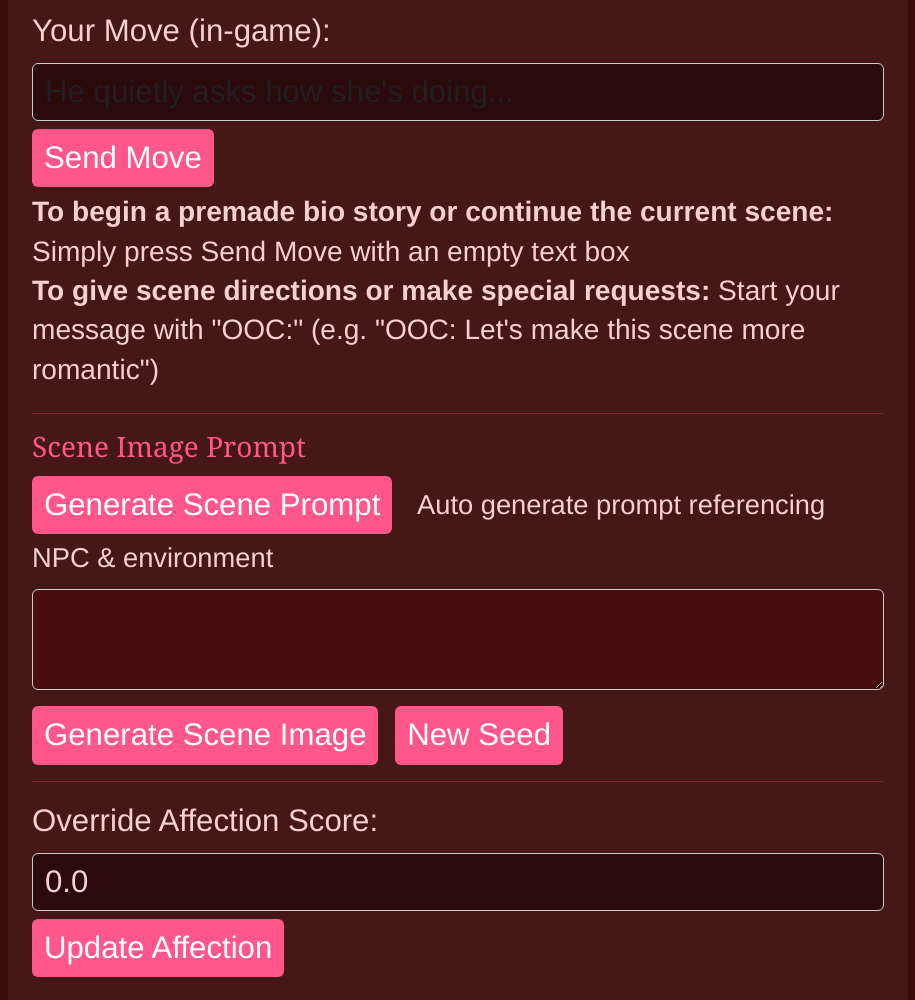
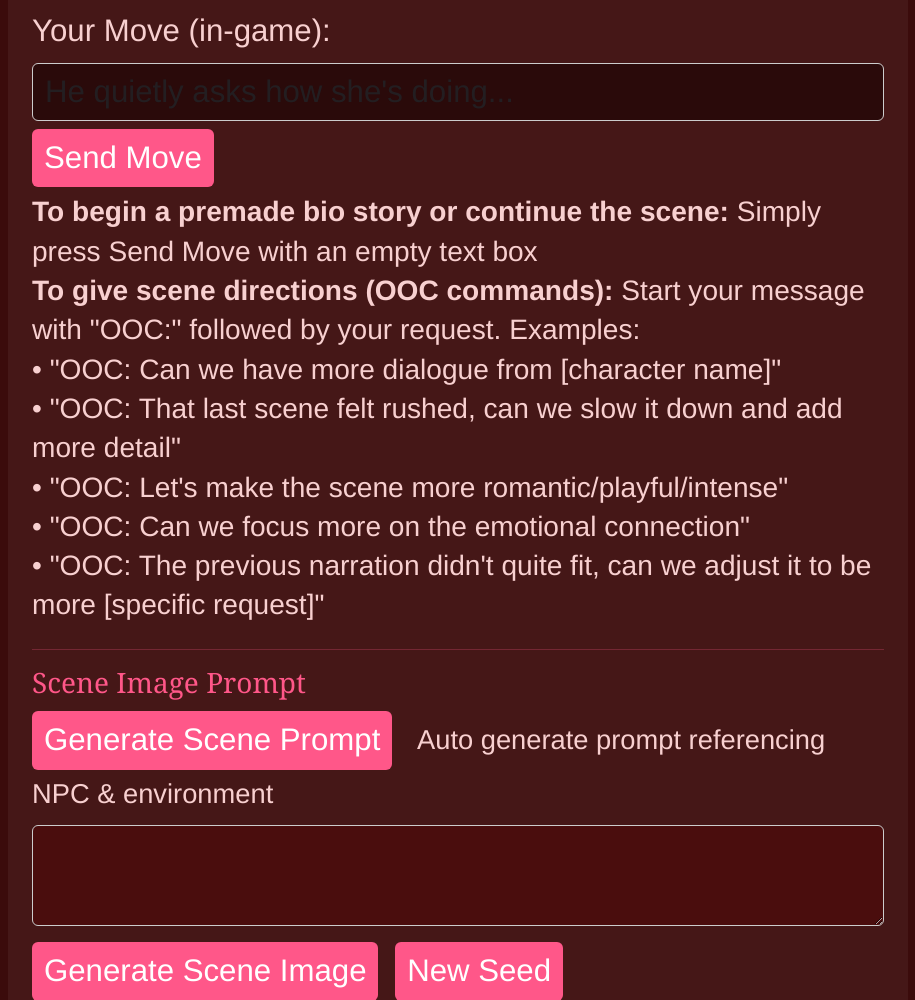
Before and after one commit to Futurecollection/Mystoryai6, a Flask app: page /interaction in a window 1280 px wide. Shown: the part 385-1385 px from the top of the page, without its empty margins (182-1097 px from the left). Run offline with Flask 3, Linux system fonts and the light colour scheme.

Commit message:
Assistant checkpoint: Add more detailed OOC command examples
Assistant generated file changes:
- templates/interaction.html: Add more detailed OOC command examples

---

User prompt:

Also add like examples like I want more dialogue from... or to change up a previous narration and ask it to fix it etc

```diff
--- a/templates/interaction.html
+++ b/templates/interaction.html
@@ -29,8 +29,13 @@
     Send Move
   </button>
   <div style="color: #f8d0d0; font-size: 0.9em; display: block; margin-top: 5px; line-height: 1.4;">
-    <strong>To begin a premade bio story or continue the current scene:</strong> Simply press Send Move with an empty text box<br>
-    <strong>To give scene directions or make special requests:</strong> Start your message with "OOC:" (e.g. "OOC: Let's make this scene more romantic")
+    <strong>To begin a premade bio story or continue the scene:</strong> Simply press Send Move with an empty text box<br>
+    <strong>To give scene directions (OOC commands):</strong> Start your message with "OOC:" followed by your request. Examples:<br>
+    • "OOC: Can we have more dialogue from [character name]"<br>
+    • "OOC: That last scene felt rushed, can we slow it down and add more detail"<br>
+    • "OOC: Let's make the scene more romantic/playful/intense"<br>
+    • "OOC: Can we focus more on the emotional connection"<br>
+    • "OOC: The previous narration didn't quite fit, can we adjust it to be more [specific request]"
   </div>
 </form>
 
```
